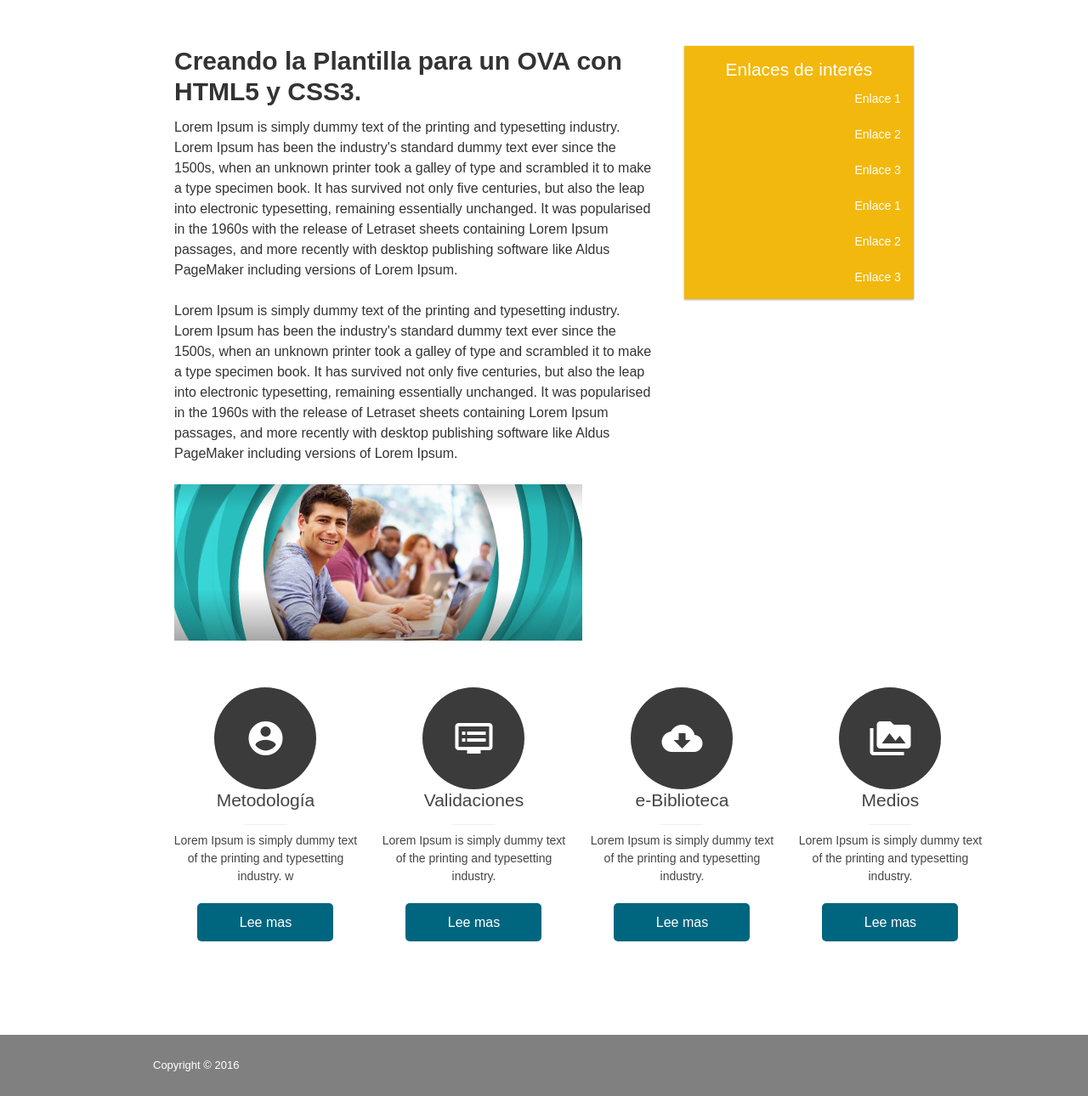
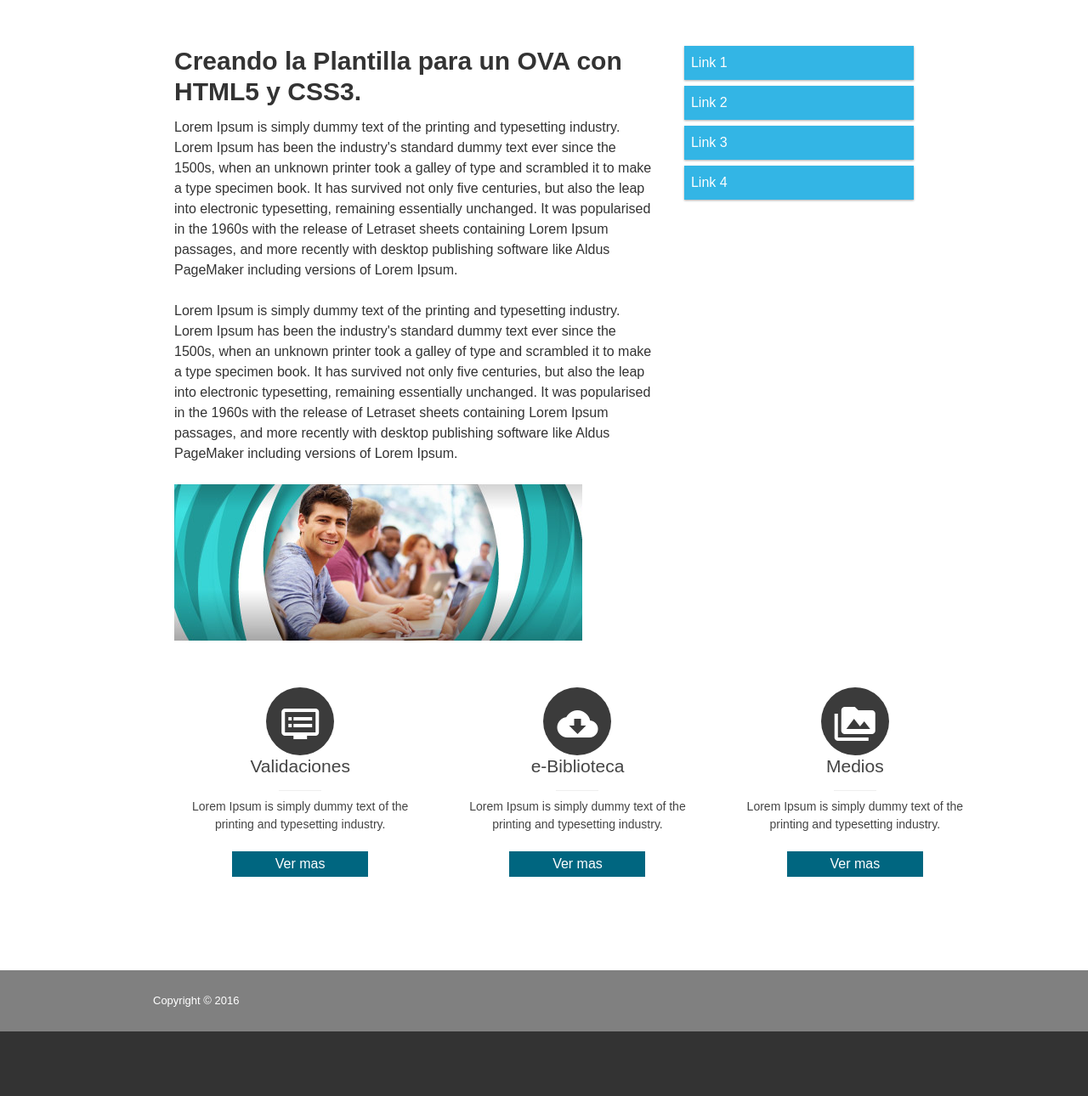
Before and after one commit to icvargas/icvargas.github.io, a plain HTML site: page index.html in a window 1280 px wide. Shown: the part 390-1680 px from the top of the page at 85% size. After the commit the page ends 1604 px from the top, so only its background shows below. Drawn offline with Linux system fonts and the light colour scheme.

Commit message:
cambio diseño

```diff
--- a/css/style.css
+++ b/css/style.css
@@ -604,8 +604,8 @@ footer[role="contentinfo"] {
 
 .col .icon {
     border-radius: 50%;
-    height: 120px;
-    width: 120px;
+    height: 80px;
+    width: 80px;
     line-height: 85px;
     text-align: center;
     margin: 0 auto;
@@ -684,13 +684,21 @@ footer[role="contentinfo"] {
     width: 100%;
 }
 
-.aside {
-    background-color: #f2b80d;
-    padding: 15px;
+
+.aside ul {
+    list-style-type: none;
+    margin: 0;
+    padding: 0;
+}
+.aside li {
+    padding: 8px;
+    margin-bottom: 7px;
+    background-color :#33b5e5;
     color: #ffffff;
-    text-align: right;
-    font-size: 14px;
     box-shadow: 0 1px 3px rgba(0,0,0,0.12), 0 1px 2px rgba(0,0,0,0.24);
+}
+.aside li:hover {
+    background-color: #0099cc;
 }
 
 * {
@@ -726,7 +734,7 @@ footer[role="contentinfo"] {
 
 .material-icons.md-48 {
     font-size: 48px;
-    line-height: 2.5em;
+    line-height: 1.8em;
 }
 
 
@@ -840,14 +848,14 @@ h2 {
     display: block;
     font-size: 16px;
     font-weight: 400;
-    line-height: 45px;
+    line-height: 30px;
     margin: 0 auto 2em;
     max-width: 160px;
     position: relative;
     text-decoration: none;
     vertical-align: middle;
     width: 100%;
-    border-radius: 5px;
+
 }
 
 .btn-1 {
@@ -856,12 +864,12 @@ h2 {
 }
 
 .btn-1 svg {
-    height: 45px;
+    height: 30px;
     left: 0;
     position: absolute;
     top: 0;
     width: 100%;
-    border-radius: 15px;
+
 }
 
 .btn-1 rect {
@@ -869,7 +877,7 @@ h2 {
     stroke: #006680;
     stroke-width: 2;
     stroke-dasharray: 422, 0;
-    border-radius: 15px;
+
 }
 
 .btn-1:hover {
@@ -877,16 +885,16 @@ h2 {
     font-weight: 900;
     letter-spacing: 1px;
     color: #006680;
-    border-radius: 15px;
+
 }
 
 .btn-1:hover rect {
     stroke-width: 5;
-    stroke-dasharray: 15, 310;
+    stroke-dasharray: 12, 296;
     stroke-dashoffset: 48;
     -webkit-transition: all 1.35s cubic-bezier(0.19, 1, 0.22, 1);
     transition: all 1.35s cubic-bezier(0.19, 1, 0.22, 1);
-    border-radius: 15px;
+
 }
 
 
--- a/index.html
+++ b/index.html
@@ -64,31 +64,19 @@
                         </div>
                         <div class="col-4 right">
                             <div class="aside">
-                                <h2>Enlaces de interés</h2>
-                                <p>Enlace 1</p>
-                                <p>Enlace 2</p>
-                                <p>Enlace 3</p>
-                                <p>Enlace 1</p>
-                                <p>Enlace 2</p>
-                                <p>Enlace 3</p>
+                                <ul>
+                                <li>Link 1</li>
+                                <li>Link 2</li>
+                                <li>Link 3</li>
+                                <li>Link 4</li>
+                                </ul>
                             </div>
                         </div>
                     </div>
                     <br>
                     <br>
                     <div class="row container">
-                        <div class="col four">
-                            <h1 class="icon"><i class="material-icons md-48">account_circle</i></h1>
-                            <h1 class="service">Metodología</h1>
-                            <p>Lorem Ipsum is simply dummy text of the printing and typesetting industry. w</p>
-                            <a href="#" class="btn btn-1">
-                                <svg>
-                                    <rect x="0" y="0" fill="none" width="100%" height="100%" />
-                                </svg>
-                                Lee mas
-                            </a>
-                        </div>
-                        <div class="col four">
+                        <div class="col three">
                             <h1 class="icon"><i class="material-icons md-48">dvr</i></h1>
                             <h1 class="service">Validaciones</h1>
                             <p>Lorem Ipsum is simply dummy text of the printing and typesetting industry. </p>
@@ -96,11 +84,10 @@
                                 <svg>
                                     <rect x="0" y="0" fill="none" width="100%" height="100%" />
                                 </svg>
-                                Lee mas
+                                Ver mas
                             </a>
                         </div>
-                        <div class="responsivegroup"></div>
-                        <div class="col four">
+                        <div class="col three">
                             <h1 class="icon"><i class="material-icons md-48">cloud_download</i></h1>
                             <h1 class="service">e-Biblioteca</h1>
                             <p>Lorem Ipsum is simply dummy text of the printing and typesetting industry. </p>
@@ -108,10 +95,10 @@
                                 <svg>
                                     <rect x="0" y="0" fill="none" width="100%" height="100%" />
                                 </svg>
-                                Lee mas
+                                Ver mas
                             </a>
                         </div>
-                        <div class="col four">
+                        <div class="col three">
                             <h1 class="icon"><i class="material-icons md-48">perm_media</i></h1>
                             <h1 class="service">Medios</h1>
                             <p>Lorem Ipsum is simply dummy text of the printing and typesetting industry. </p>
@@ -119,7 +106,7 @@
                                 <svg>
                                     <rect x="0" y="0" fill="none" width="100%" height="100%" />
                                 </svg>
-                                Lee mas
+                                Ver mas
                             </a>
                         </div>
                         <div class="group"></div>
```
